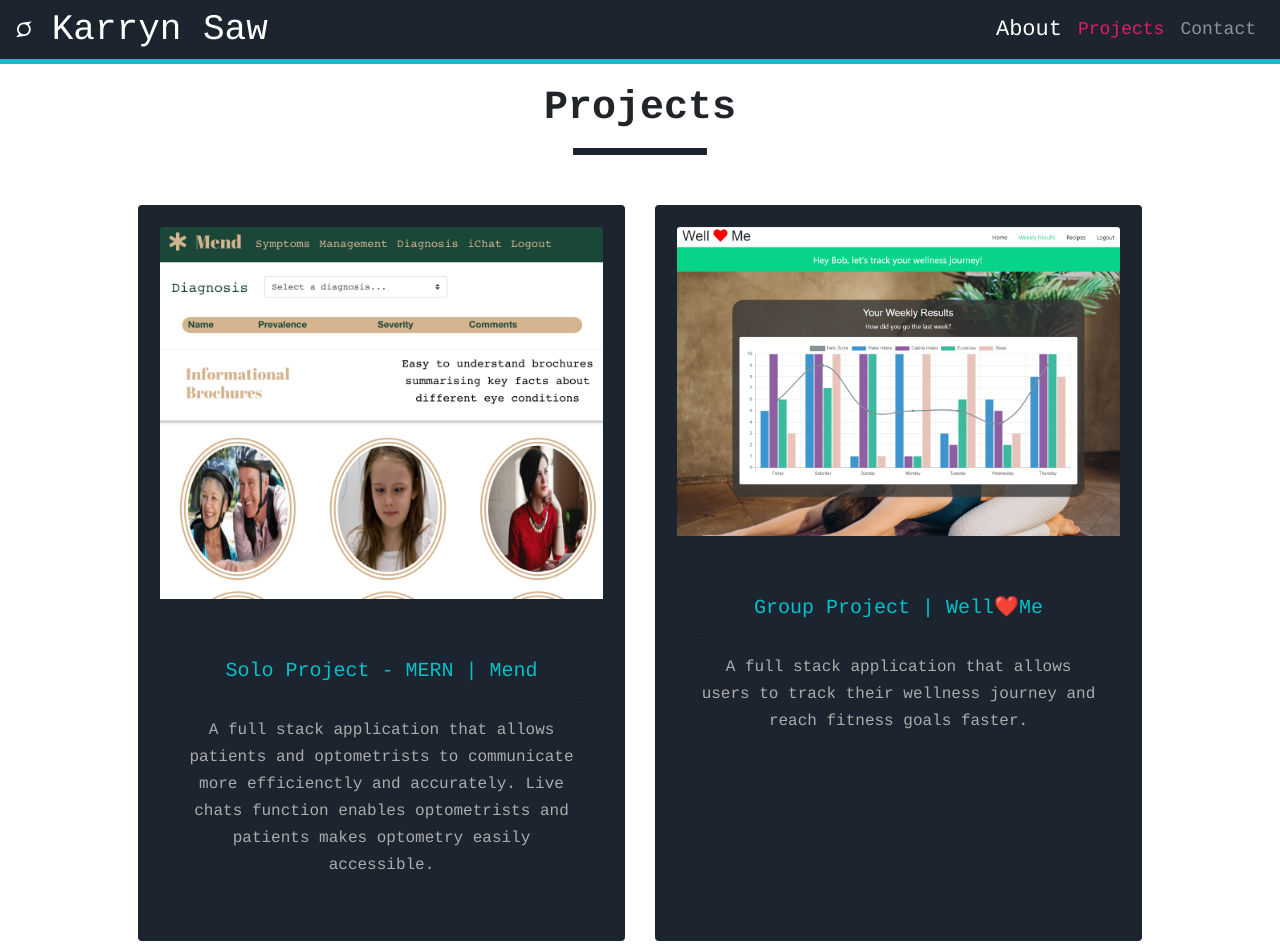
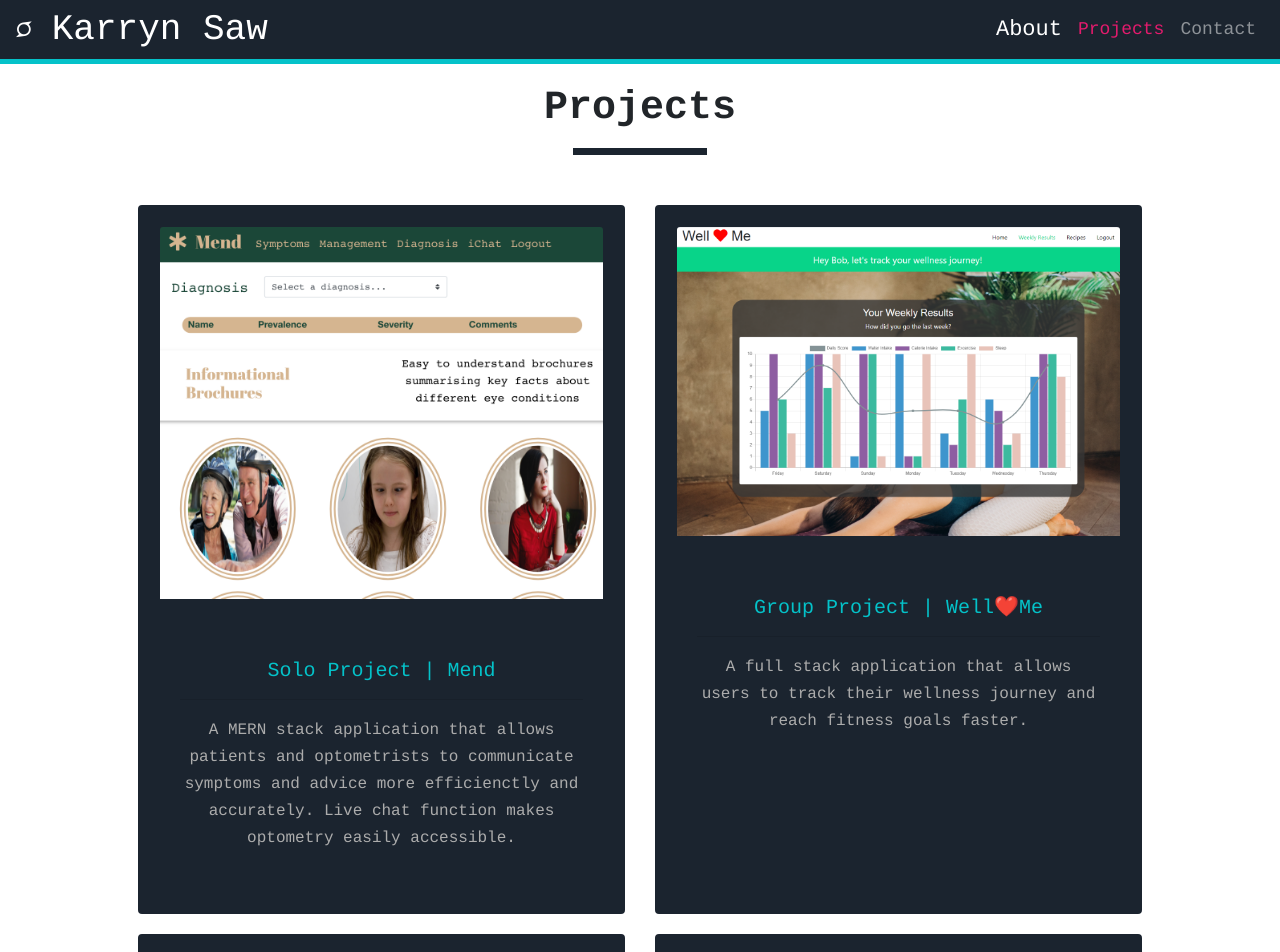
Before and after one commit to KarrynS/React-Portfolio, a React (Create React App) app: page /projects in a window 1280 px wide. Shown: the top 952 px of the page. Built offline with nearby package versions, Linux system fonts and the light colour scheme.

Commit message:
fixing languages

```diff
--- a/src/components/Cards/LinkCards.js
+++ b/src/components/Cards/LinkCards.js
@@ -8,7 +8,7 @@ const LinkCards = (props) => {
                     <div class="card-body">
                         <h5 class='card-title'>{props.title}</h5>
                         <hr class='cardhr'/>
-                        <p class='card-text' id='cardText'>"HTML, CSS, javaSript, JQuery, API, Local Storage, AJAX"</p>
+                        <p class='card-text' id='cardText'>{props.languages}</p>
                         <a class='btn' target='_blank' href={props.demo} rel="noreferrer">Live demo</a>
                         <a class='btn' target='_blank' href={props.code} rel="noreferrer">View Source Code</a>
                     </div>
--- a/src/pages/Projects/index.js
+++ b/src/pages/Projects/index.js
@@ -17,8 +17,8 @@ import Diagnosis from "../../img/Diagnosis.png";
 const projectArray = [
     {
         img: Diagnosis,
-        title: "Solo Project - MERN | Mend",
-        desc: "A full stack application that allows patients and optometrists to communicate more efficienctly and accurately. Live chats function enables optometrists and patients makes optometry easily accessible.",
+        title: "Solo Project | Mend",
+        desc: "A MERN stack application that allows patients and optometrists to communicate symptoms and advice more efficienctly and accurately. Live chat function makes optometry easily accessible.",
         languages: "MERN stack, Bootstrap, Heroku, Passport, react-moment, APIs, socket.io, bycrypt, Javascript, HTML, CSS",
         demo: "https://mend2021.herokuapp.com/",
         code: "https://github.com/KarrynS/Mend.git"
@@ -147,7 +147,7 @@ return (
                         <LinkCards
                         title={project.title}
                         key={index}
-                        language={project.language}
+                        languages={project.languages}
                         demo={project.demo}
                         code={project.code}
                         />
```
